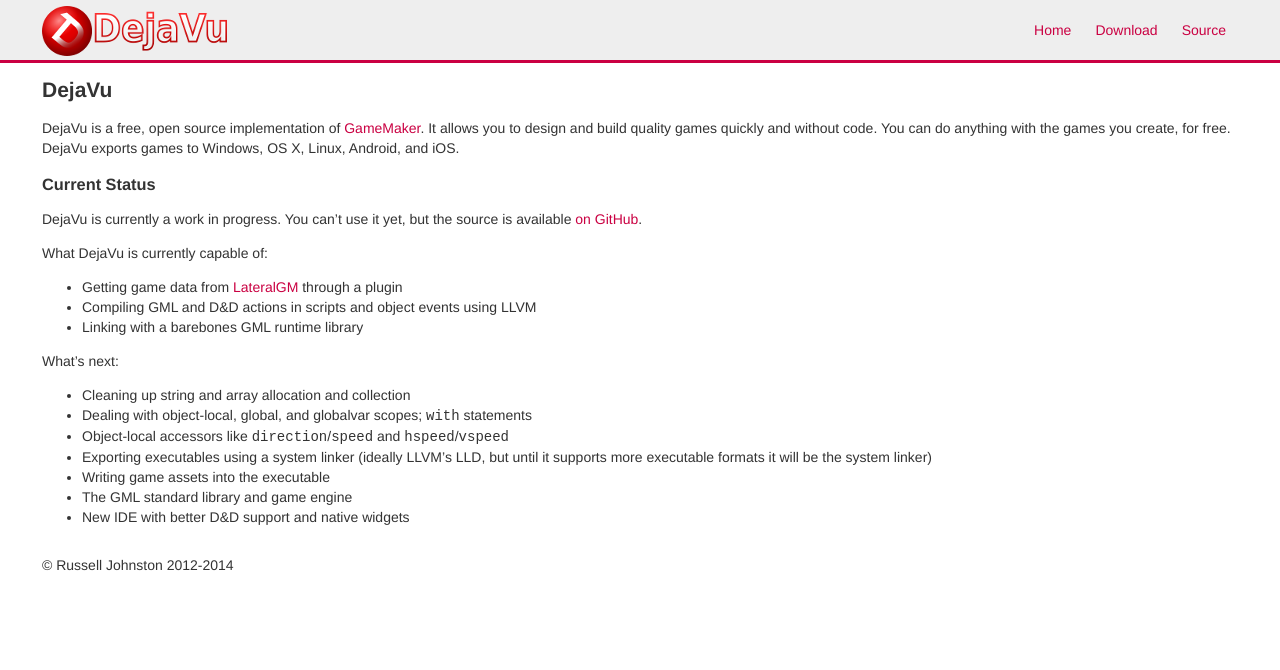
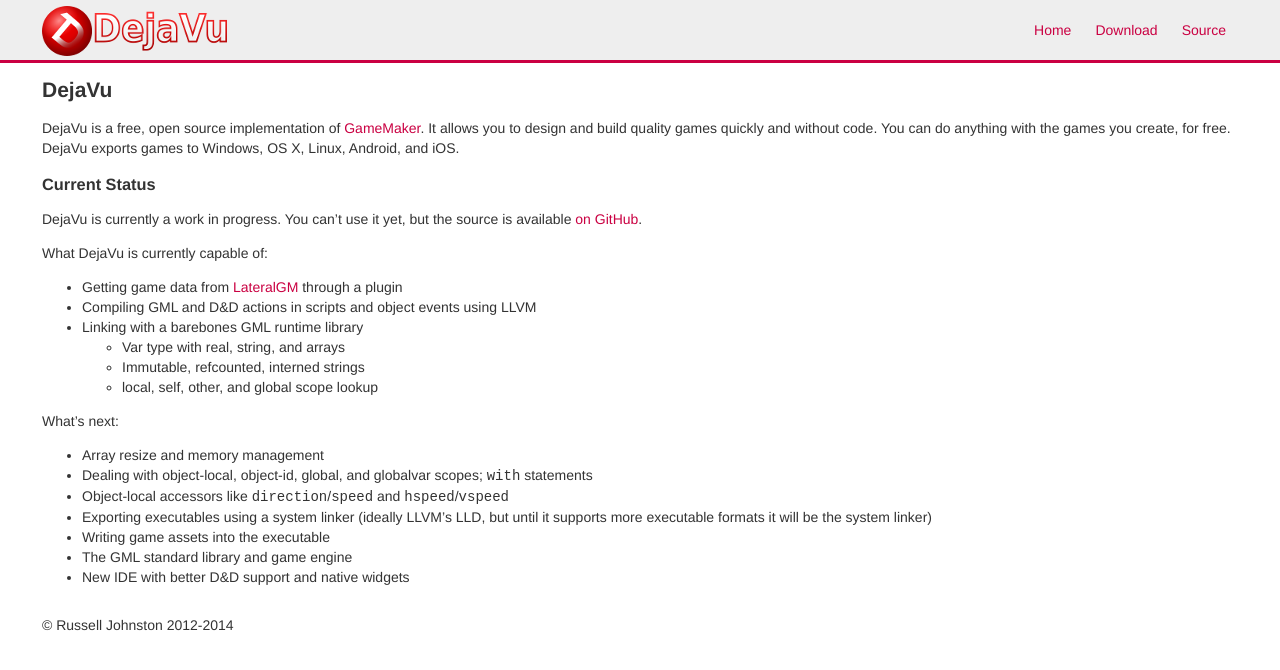
Before and after one commit to rpjohnst/dejavu-llvm, a Jekyll site: the page built from index.md, in a window 1280 px wide. Shown: the top 670 px of the page. Built offline with Jekyll 4.4.1, drawn with Linux system fonts in a browser that asks for light colours.

Commit message:
Update index.md

```diff
--- a/index.md
+++ b/index.md
@@ -13,10 +13,13 @@
 * Getting game data from [LateralGM](http://lateralgm.org) through a plugin
 * Compiling GML and D&D actions in scripts and object events using LLVM
 * Linking with a barebones GML runtime library
+    - Var type with real, string, and arrays
+    - Immutable, refcounted, interned strings
+    - local, self, other, and global scope lookup
 
 What's next:
-* Cleaning up string and array allocation and collection
-* Dealing with object-local, global, and globalvar scopes; `with` statements
+* Array resize and memory management
+* Dealing with object-local, object-id, global, and globalvar scopes; `with` statements
 * Object-local accessors like `direction`/`speed` and `hspeed`/`vspeed`
 * Exporting executables using a system linker (ideally LLVM's LLD, but until it supports more executable formats it will be the system linker)
 * Writing game assets into the executable
```
